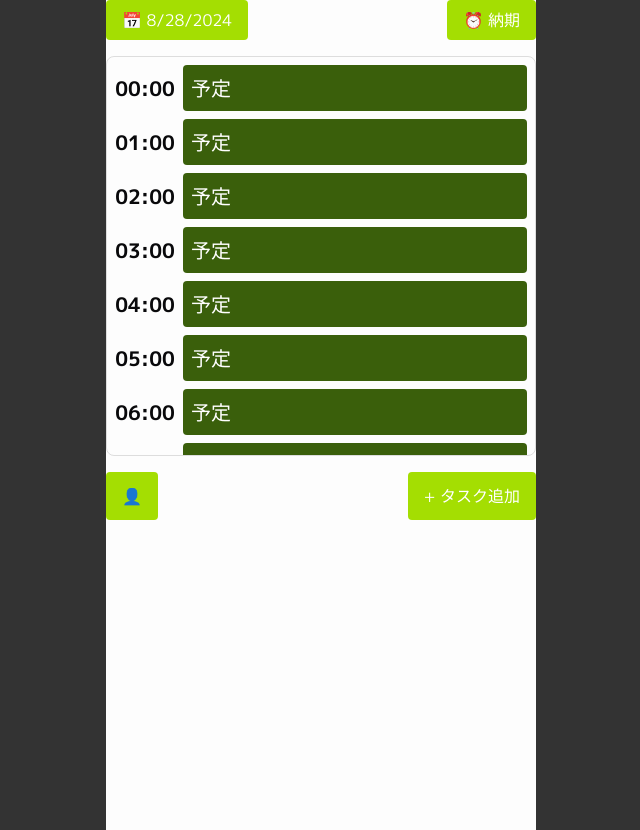
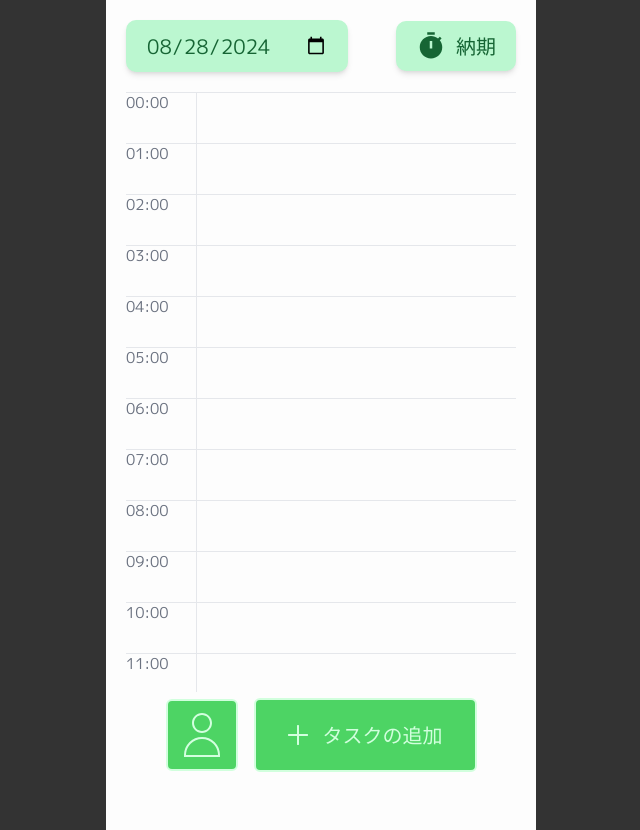
Before and after one commit to Tornado2024-AlphaC/You-DO, a Next.js app: page /daily-schedule in a window 1280 px wide. Shown: the whole page, without its empty margins (319-959 px from the left). Built offline with nearby package versions, Linux system fonts and the light colour scheme; no server answers.

Commit message:
feat:1日の予定画面

```diff
--- a/package.json
+++ b/package.json
@@ -18,12 +18,14 @@
 		"@supabase/supabase-js": "^2.45.2",
 		"class-variance-authority": "^0.7.0",
 		"clsx": "^2.1.1",
+		"date-fns": "^3.6.0",
 		"firebase": "^10.13.1",
 		"lucide-react": "^0.439.0",
 		"next": "14.2.6",
 		"next-pwa": "^5.6.0",
 		"react": "^18",
 		"react-dom": "^18",
+		"react-swipeable": "^7.0.1",
 		"tailwind-merge": "^2.5.2",
 		"tailwindcss-animate": "^1.0.7"
 	},
--- a/src/app/daily-schedule/daily-schedule.css
+++ /dev/null
@@ -1,103 +0,0 @@
-/* App.css */
-.aDailySchedule {
-    display: flex;
-    flex-direction: column;
-    height: 100vh;
-    padding: 16px;
-    box-sizing: border-box;
-}
-
-.header {
-    display: flex;
-    justify-content: space-between;
-    margin-bottom: 16px;
-}
-
-.button {
-    padding: 8px 16px;
-    border: none;
-    border-radius: 4px;
-    background-color: #A4DE02;
-    color: white;
-    font-size: 16px;
-    cursor: pointer;
-    display: flex;
-    align-items: center;
-}
-
-.schedule {
-    flex: 1;
-    overflow-y: auto;
-    border: 1px solid #ddd;
-    border-radius: 8px;
-    padding: 8px;
-    max-height: 400px;
-}
-
-.time-block {
-    display: flex;
-    align-items: center;
-    margin-bottom: 8px;
-}
-
-.time-label {
-    width: 60px;
-    text-align: center;
-    font-weight: bold;
-}
-
-.event {
-    flex: 1;
-    padding: 8px;
-    margin-left: 8px;
-    background-color: #3A5F0B;
-    color: white;
-    border-radius: 4px;
-    cursor: move;
-}
-
-.footer {
-    display: flex;
-    justify-content: space-between;
-    margin-top: 16px;
-}
-
-.profile-button, .add-task-button {
-    padding: 12px 16px;
-    background-color: #A4DE02;
-    border: none;
-    border-radius: 4px;
-    color: white;
-    font-size: 16px;
-    cursor: pointer;
-}
-
-/* カレンダーオーバーレイ */
-.calendar-overlay {
-    position: fixed;
-    top: 0;
-    left: 0;
-    right: 0;
-    bottom: 0;
-    background: rgba(0, 0, 0, 0.5);
-    display: flex;
-    justify-content: center;
-    align-items: center;
-    z-index: 1000;
-}
-
-.calendar-container {
-    background: white;
-    padding: 16px;
-    border-radius: 8px;
-    box-shadow: 0 0 10px rgba(0, 0, 0, 0.2);
-}
-
-.selected-date {
-    background-color: #A4DE02 !important;
-    color: white !important;
-}
-
-.today-date {
-    border: 2px solid #FF5733;
-}
--- a/src/app/daily-schedule/page.tsx
+++ b/src/app/daily-schedule/page.tsx
@@ -1,117 +1,100 @@
-import { Profile, TopTask } from '@/constants/routing';
-import Link from 'next/link';
-import React, { useState, useEffect } from 'react';
-import axios from 'axios';
-import 'react-calendar/dist/Calendar.css';  // カレンダーのスタイル
-import './daily-schedule.css';
+'use client';
+import React, { useState } from 'react';
+import { CalendarToday, Timer } from '@mui/icons-material';
+import { format } from 'date-fns';
+import Footer from '../../components/features/footer/Footer';
+import { useSwipeable } from 'react-swipeable';
+import { useRouter } from 'next/navigation'
 
-interface Task {
-	id: number;
-	title: string;
-	priority: number;
-  }
+const DailySchedule: React.FC = () => {
+  const router = useRouter()
+  const [selectedDate, setSelectedDate] = useState(format(new Date(), 'yyyy-MM-dd')); // 今日の日付を初期値に設定
+  const [schedules, setSchedules] = useState<{ time: number; text: string }[]>([]); // スケジュールの状態管理
 
-const DailySchedule:React.FC = () => {
-	const [tasks, setTasks] = useState<Task[]>([]);
-  	const [showCalendar, setShowCalendar] = useState(false);
-  	const [selectedDate, setSelectedDate] = useState(new Date());
-  	const [availableTimes, setAvailableTimes] = useState<string[]>([]);
-
-
-	// タスクの取得
-	const fetchTasks = async () => {
-		try {
-		  const response = await axios.get('/api/tasks', {
-			params: { date: selectedDate },
-		  });
-		  setTasks(response.data);
-		} catch (error) {
-		  console.error('タスクの取得に失敗しました', error);
-		}
+  // 日付選択ハンドラー
+  const handleDateChange = (event: React.ChangeEvent<HTMLInputElement>) => {
+    setSelectedDate(event.target.value);
   };
 
-	// 空き時間の投稿
-	const postAvailability = async (times: string[]) => {
-		try {
-		  await axios.post('/api/availability', { date: selectedDate, times });
-		  fetchTasks();  // 更新後に再度タスクを取得
-		} catch (error) {
-		  console.error('空き時間の投稿に失敗しました', error);
-		}
+  // スケジュール追加ハンドラー
+  const handleAddSchedule = (time: number) => {
+    setSchedules([...schedules, { time, text: '予定' }]);
   };
 
-	useEffect(() => {
-		fetchTasks();
-	}, [selectedDate]);
-
-	// カレンダーのトグル表示
-	const toggleCalendar = () => {
-		setShowCalendar(!showCalendar);
+  // 予定を削除するハンドラー
+  const handleSwipe = (index: number) => {
+    setSchedules(schedules.filter(schedule => schedule.time !== index));
   };
 
-	// カレンダーでの日付選択ハンドラー
-	const handleDateChange = (date: Date) => {
-		setSelectedDate(date);
-		setShowCalendar(false);
+  // スワイプハンドラー設定
+  const swipeHandlers = useSwipeable({
+    onSwipedLeft: (eventData) => {
+      // スワイプした方向に応じて処理を追加
+      console.log("Swiped left", eventData);
+    },
+    onSwipedRight: (eventData) => {
+      // スワイプした方向に応じて処理を追加
+      console.log("Swiped right", eventData);
+    },
+  });
+  const goTo_task_list = () => {
+	// 次のタスクのページへ遷移
+	router.push('/task-list');
   };
 
   return (
-	<div className="app">
-		<header className="header">
-		<button onClick={toggleCalendar} className="button date-button">
-			📅 {selectedDate.toLocaleDateString()}
-		</button>
-		<button className="button deadline-button" onClick={() => console.log('納期一覧に移動')}>
-			⏰ 納期
-		</button>
-		</header>
+    <div className="min-h-screen bg-white flex flex-col items-center p-4">
+      {/* Meta Tag for Mobile */}
+      <meta name="viewport" content="width=device-width, initial-scale=1" />
 
-		{/* カレンダーの表示/非表示 */}
-		{showCalendar && (
-		<div className="calendar-overlay">
-			<div className="calendar-container">
-			<Calendar
+      {/* Header */}
+      <div className="flex justify-between items-center w-full max-w-md mb-4">
+        <div className="flex items-center">
+          <input
+            type="date"
+            value={selectedDate}
             onChange={handleDateChange}
-				value={selectedDate}
-				tileClassName={({ date, view }) => {
-				if (view === 'month') {
-					const today = new Date();
-					if (date.toDateString() === selectedDate.toDateString()) {
-					return 'selected-date';
-					} else if (date.toDateString() === today.toDateString()) {
-					return 'today-date';
-					}
-				}
-				return null;
-				}}
+            className="bg-green-200 text-green-800 py-2 px-4 rounded-lg shadow-md"
           />
         </div>
+        <button className="flex items-center bg-green-200 text-green-800 py-2 px-4 rounded-lg shadow-md" onClick={goTo_task_list}>
+          <Timer className="text-lg" />
+          <span className="ml-2">納期</span>
+        </button>
       </div>
-		)}
 
-		<div className="schedule">
-		{Array.from({ length: 24 }, (_, i) => (
-			<div key={i} className="time-block">
-			<div className="time-label">{i.toString().padStart(2, '0')}:00</div>
-			<div className="event" draggable>
-				予定
+      {/* Schedule Grid */}
+      <div className="w-full max-w-md bg-white overflow-y-auto" style={{ maxHeight: 'calc(100vh - 200px)' }}>
+        {Array.from({ length: 24 }).map((_, index) => (
+          <div key={index} className="relative flex items-start border-t border-gray-200">
+            <div className="w-14 text-xs text-gray-500">{index.toString().padStart(2, '0')}:00</div>
+            <div
+              className="flex-1 h-10 border-l border-gray-200"
+              onClick={() => handleAddSchedule(index)} // スケジュール追加用のクリックハンドラー
+            >
+              {/* Placeholder for Scheduled Item */}
+              {schedules.filter(schedule => schedule.time === index).map((schedule, i) => (
+                <div
+                  key={i}
+                  className="bg-green-700 text-white text-center py-2 rounded-lg m-1 transition-transform duration-300 ease-in-out"
+                  style={{ width: 'calc(100% - 1rem)' }}
+                  {...swipeHandlers} // スワイプハンドラーを追加
+                  onTouchEnd={() => handleSwipe(index)} // スワイプで削除
+                >
+                  {schedule.text}
+                </div>
+              ))}
             </div>
           </div>
         ))}
       </div>
 
-		<footer className="footer">
-		<button className="profile-button">👤</button>
-		<button
-			className="add-task-button"
-			onClick={() => postAvailability(availableTimes)}
-		>
-			+ タスク追加
-		</button>
-		</footer>
+      {/* Footer */}
+      <Footer />
     </div>
   );
 };
+
 export default DailySchedule;
 
 
@@ -130,42 +113,3 @@ export default DailySchedule;
 // 		</Link>
 // 	</main>
 // );
-
-
-
-
-// import React from 'react';
-// import './App.css';
-
-// const App: React.FC = () => {
-//   return (
-//     <div className="app">
-//       <header className="header">
-//         <button className="button date-button">
-//           📅 10月10日
-//         </button>
-//         <button className="button deadline-button">
-//           ⏰ 納期
-//         </button>
-//       </header>
-
-//       <div className="schedule">
-//         <div className="time-block">
-//           <div className="time-label">00:00</div>
-//           <div className="event">予定</div>
-//         </div>
-//         <div className="time-block">
-//           <div className="time-label">10:00</div>
-//           <div className="event">予定</div>
-//         </div>
-//       </div>
-
-//       <footer className="footer">
-//         <button className="profile-button">👤</button>
-//         <button className="add-task-button">+ タスク追加</button>
-//       </footer>
-//     </div>
-//   );
-// };
-
-// export default App;
```
Also changed, not shown: 1 other file (tests, documents, lock files or other folders). Lines whose indentation alone changed are shown as unchanged.
